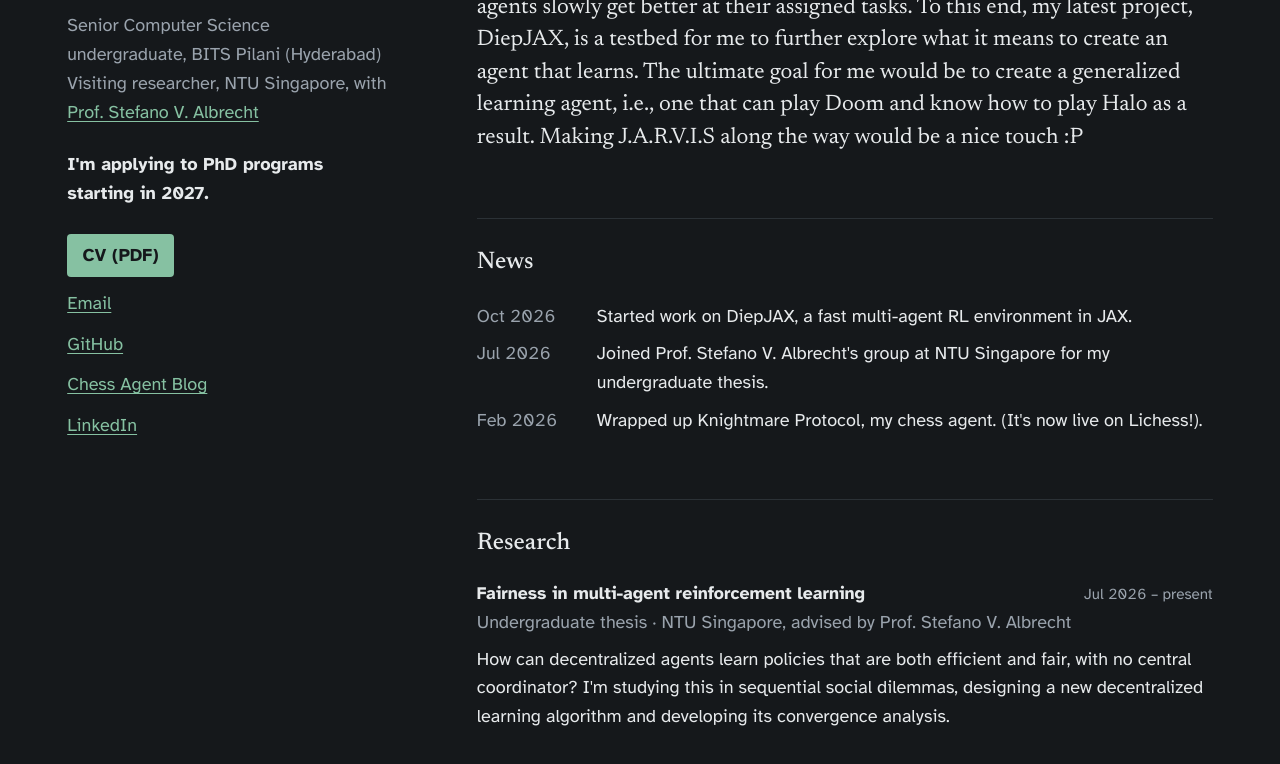
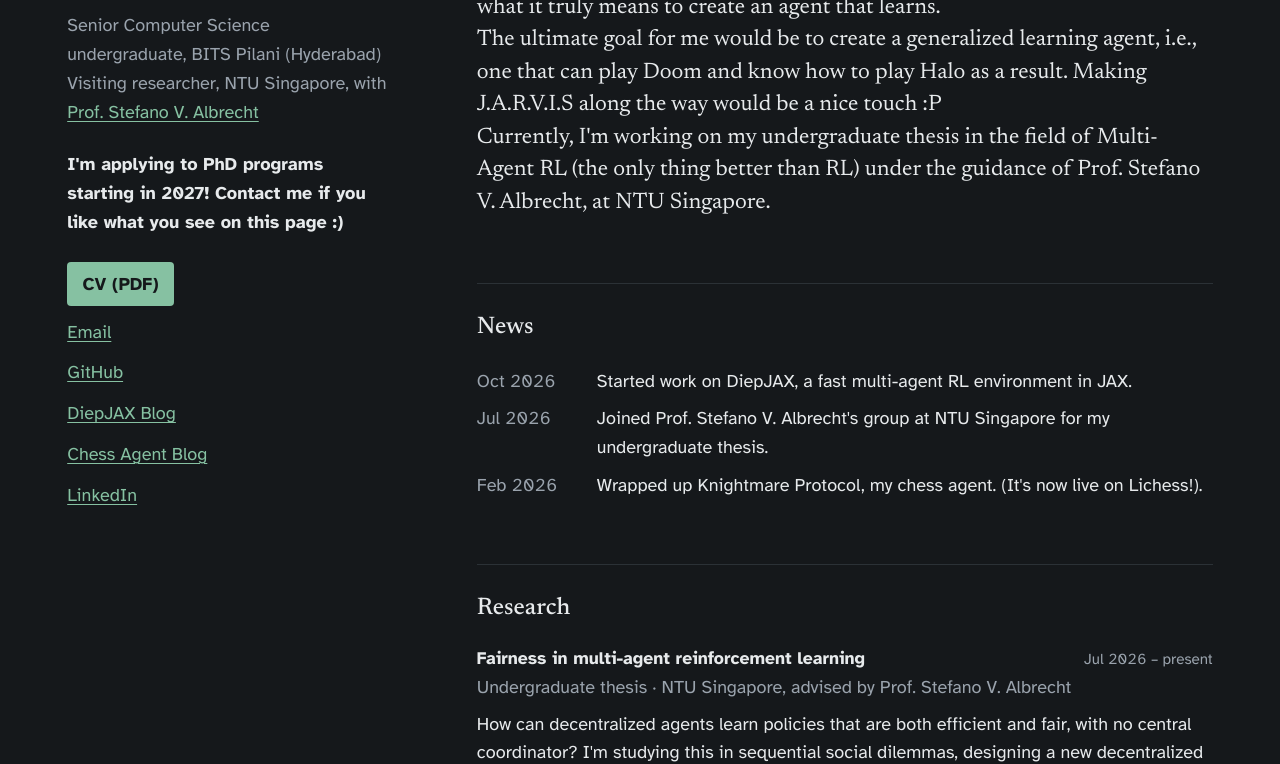
Before and after one commit to aadhithyan-velan-m/aadhithyan-velan-m.github.io, a plain HTML site: page index.html in a window 1280 px wide. Shown: the part 234-998 px from the top of the page. Drawn offline with Linux system fonts and the light colour scheme.

Commit message:
Update index.html

```diff
--- a/index.html
+++ b/index.html
@@ -8,7 +8,7 @@
 
     <!-- Link previews when you paste this URL into an email or Slack -->
     <meta property="og:title" content="Aadhithyan Velan M">
-    <meta property="og:description" content="Reinforcement learning: multi-agent RL and agents that generalize across environments.">
+    <meta property="og:description" content="Super cool landing page of a MARL researcher">
     <meta property="og:type" content="website">
 
     <!-- Small chessboard favicon (no file needed) -->
@@ -38,26 +38,31 @@
             -->
         </div>
 
-        <p class="status">I'm applying to PhD programs starting in 2027.</p>
+        <p class="status">I'm applying to PhD programs starting in 2027! Contact me if you like what you see on this page :) </p>
 
         <nav class="links" aria-label="Contact and profiles">
             <a class="cv" href="assets/resume.pdf">CV (PDF)</a>
             <a href="mailto:aadhi.email@gmail.com">Email</a>
             <a href="https://github.com/GallantGargoyle">GitHub</a>
+            <a href="https://diepjax.substack.com/">DiepJAX Blog</a>
             <a href="https://knightmareprotocol.hashnode.dev/">Chess Agent Blog</a>
-            <a href="https://linkedin.com/in/your-username">LinkedIn</a>
+            <a href="https://linkedin.com/in/aadhithyan-velan-m/">LinkedIn</a>
         </nav>
     </header>
 
     <!-- ============ ABOUT ============ -->
     <section class="about" aria-label="About">
         <p class="statement">
-            Trial and error is the heart of the process of understanding the world around us, and Reinforcement Learning (RL)
-            is this philosophy put into effect. I'm currently working on my undergraduate thesis in the field of Multi-Agent RL (MARL), under the
-            guidance of Prof. Stefano V. Albrecht. I enjoy watching my agents slowly get better at their assigned tasks. To this end, my latest project, DiepJAX,
-            is a testbed for me to further explore what it means to create an agent that learns. The ultimate goal for me would be to create a
-            generalized learning agent, i.e., one that can play Doom and know how to play Halo as a result.
+            Trial and error is at the heart of understanding the world around us, and Reinforcement Learning (RL)
+            is this philosophy put into effect. It's a joy to watch my agents gradually adapt and improve through their own experiences.
+            <br>
+            To this end, my latest project, DiepJAX, is a testbed for me to further explore what it truly means to create an agent that learns.
+            <br>
+            The ultimate goal for me would be to create a generalized learning agent, i.e., one that can play Doom and know how to play Halo as a result.
             Making J.A.R.V.I.S along the way would be a nice touch :P
+            <br>
+            Currently, I'm working on my undergraduate thesis in the field of Multi-Agent RL (the only thing better than RL) under the guidance of
+            Prof. Stefano V. Albrecht, at NTU Singapore.
         </p>
     </section>
 
@@ -130,9 +135,7 @@
                 for established and new MARL algorithms. I'm implementing core MARL algorithms from
                 scratch as baselines for research on open-ended learning.
             </p>
-            <!-- Add once public:
-            <p class="entry-links"><a href="https://github.com/your-username/diepjax">Code</a></p>
-            -->
+            <p class="entry-links"><a href="https://diepjax.substack.com/">Click for awesome puns.</a></p>
         </article>
 
         <article class="entry">
@@ -188,8 +191,8 @@
     <section class="block" aria-labelledby="outside-h">
         <h2 id="outside-h">Interests and Hobbies!</h2>
         <p class="outside">
-            I'm (perpetually) working on revising my fantasy novel, and when I find I have an extraordinary amount of energy left over,
-            I spend it on my 3D open-world RPG, being built in Godot Engine. (yay for open source!)
+            Outside work, you can usually find me <s>perpetually</s> revising my fantasy novel.
+            Or working on my 3D open-world RPG in Godot Engine, if the muses deem it so.
         </p>
     </section>
 
```
